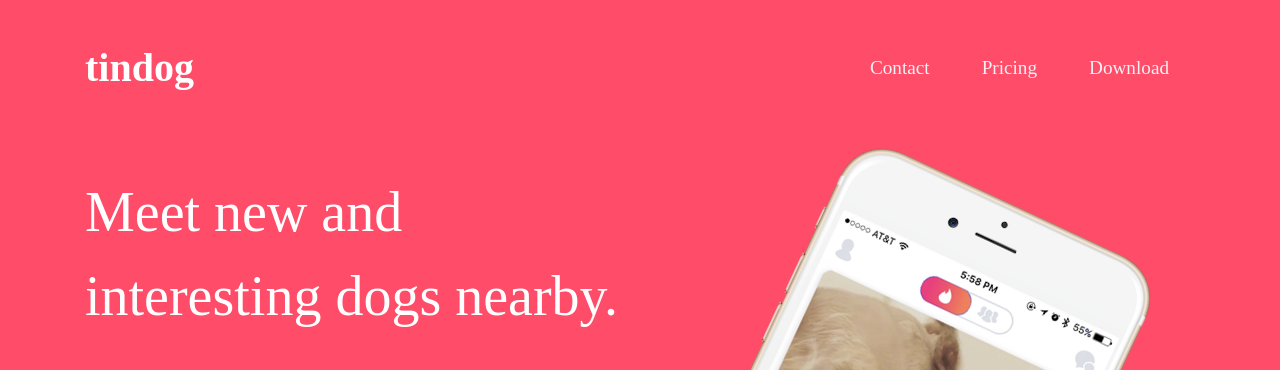
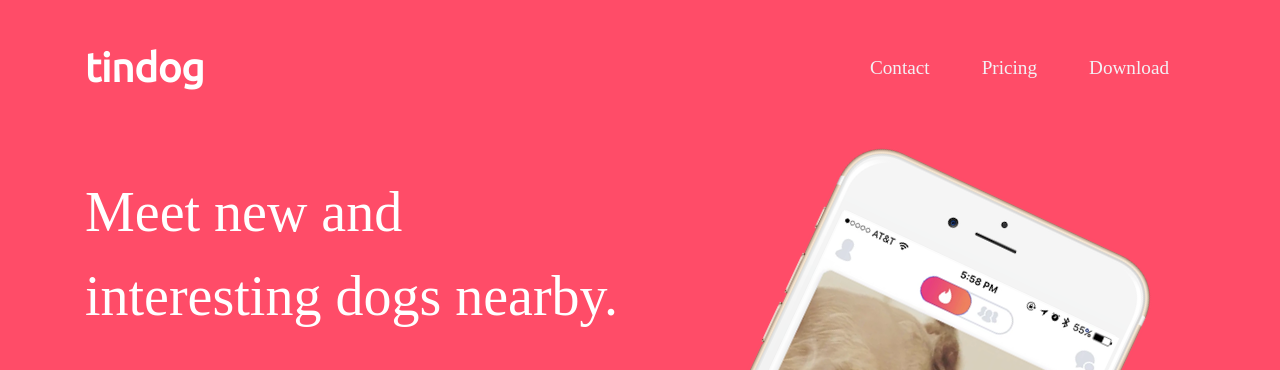
Before and after one commit to pradheep3598/Portfolio, a plain HTML site: page index.html in a window 1280 px wide. Shown: the top 370 px of the page. Drawn offline with nearby package versions, Linux system fonts and the light colour scheme.

Commit message:
font updated using link

```diff
--- a/index.html
+++ b/index.html
@@ -6,7 +6,9 @@
   <title>TinDog</title>
   <!-- Fonts -->
 
-
+  <link rel="preconnect" href="https://fonts.googleapis.com">
+<link rel="preconnect" href="https://fonts.gstatic.com" crossorigin>
+<link href="https://fonts.googleapis.com/css2?family=Montserrat:wght@400;700;900&family=Ubuntu&display=swap" rel="stylesheet">
   <link rel="stylesheet" href="styles.css">
   <link rel="stylesheet" href="https://pro.fontawesome.com/releases/v5.10.0/css/all.css"
     integrity="sha384-AYmEC3Yw5cVb3ZcuHtOA93w35dYTsvhLPVnYs9eStHfGJvOvKxVfELGroGkvsg+p" crossorigin="anonymous" />
```
